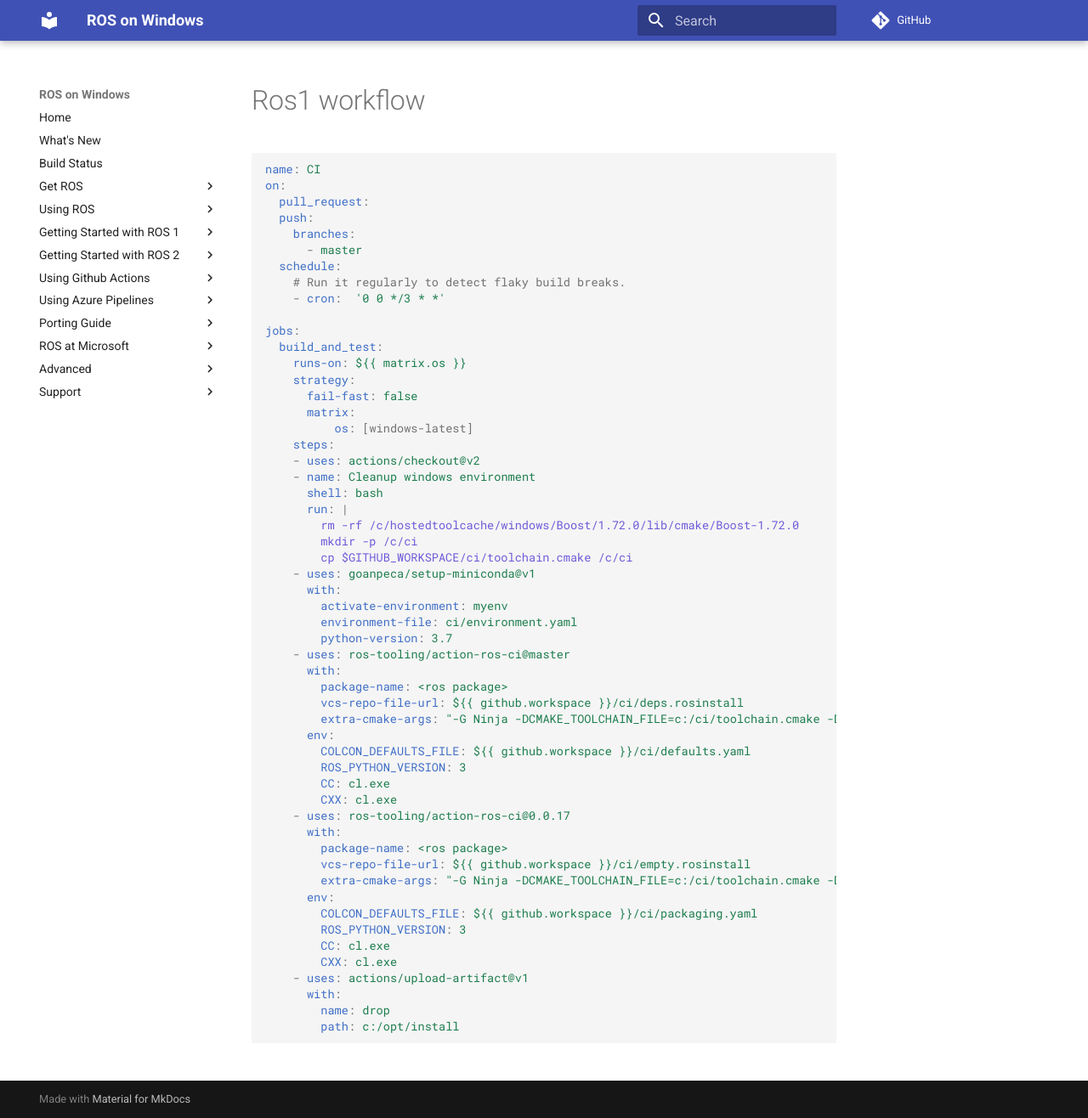
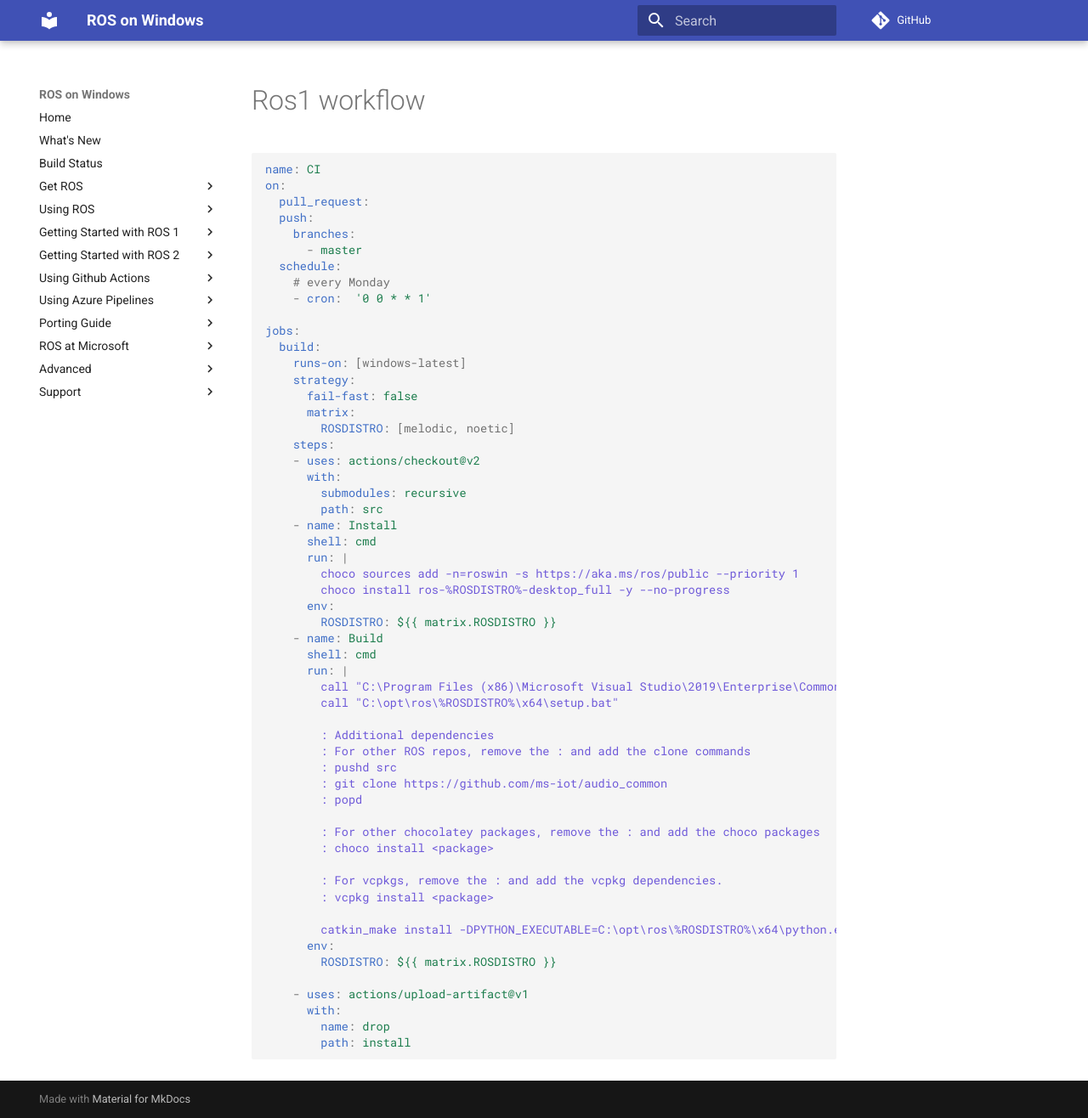
Before and after one commit to ms-iot/ROSOnWindows, an MkDocs documentation site: the page built from docs/GettingStarted/ros1_workflow.md, in a window 1280 px wide and 1316 px high. Shown: the whole window at 85% size. Built offline with MkDocs 1.6.1 and Material for MkDocs 9.7.7, drawn with Linux system fonts in a browser that asks for light colours; comment, search, counter and statistics services are not loaded.

Commit message:
Update to the new CI model

````diff
--- a/docs/GettingStarted/ros1_workflow.md
+++ b/docs/GettingStarted/ros1_workflow.md
@@ -1,4 +1,4 @@
-```yaml
+``` yaml
 
 name: CI
 on:
@@ -7,52 +7,53 @@
     branches:
       - master
   schedule:
-    # Run it regularly to detect flaky build breaks.
-    - cron:  '0 0 */3 * *'
+    # every Monday
+    - cron:  '0 0 * * 1'
 
 jobs:
-  build_and_test:
-    runs-on: ${{ matrix.os }}
+  build:
+    runs-on: [windows-latest]
     strategy:
       fail-fast: false
       matrix:
-          os: [windows-latest]
+        ROSDISTRO: [melodic, noetic]
     steps:
     - uses: actions/checkout@v2
-    - name: Cleanup windows environment
-      shell: bash
+      with:
+        submodules: recursive
+        path: src
+    - name: Install
+      shell: cmd
       run: |
-        rm -rf /c/hostedtoolcache/windows/Boost/1.72.0/lib/cmake/Boost-1.72.0
-        mkdir -p /c/ci
-        cp $GITHUB_WORKSPACE/ci/toolchain.cmake /c/ci
-    - uses: goanpeca/setup-miniconda@v1
-      with:
-        activate-environment: myenv
-        environment-file: ci/environment.yaml
-        python-version: 3.7
-    - uses: ros-tooling/action-ros-ci@master
-      with:
-        package-name: <ros package>
-        vcs-repo-file-url: ${{ github.workspace }}/ci/deps.rosinstall
-        extra-cmake-args: "-G Ninja -DCMAKE_TOOLCHAIN_FILE=c:/ci/toolchain.cmake -DCMAKE_BUILD_TYPE=Release"
+        choco sources add -n=roswin -s https://aka.ms/ros/public --priority 1
+        choco install ros-%ROSDISTRO%-desktop_full -y --no-progress
       env:
-        COLCON_DEFAULTS_FILE: ${{ github.workspace }}/ci/defaults.yaml
-        ROS_PYTHON_VERSION: 3
-        CC: cl.exe
-        CXX: cl.exe
-    - uses: ros-tooling/action-ros-ci@0.0.17
-      with:
-        package-name: <ros package>
-        vcs-repo-file-url: ${{ github.workspace }}/ci/empty.rosinstall
-        extra-cmake-args: "-G Ninja -DCMAKE_TOOLCHAIN_FILE=c:/ci/toolchain.cmake -DCMAKE_BUILD_TYPE=Release"
+        ROSDISTRO: ${{ matrix.ROSDISTRO }}
+    - name: Build
+      shell: cmd
+      run: |
+        call "C:\Program Files (x86)\Microsoft Visual Studio\2019\Enterprise\Common7\Tools\VsDevCmd.bat" -arch=amd64 -host_arch=amd64
+        call "C:\opt\ros\%ROSDISTRO%\x64\setup.bat"
+
+        : Additional dependencies
+        : For other ROS repos, remove the : and add the clone commands
+        : pushd src
+        : git clone https://github.com/ms-iot/audio_common
+        : popd
+
+        : For other chocolatey packages, remove the : and add the choco packages
+        : choco install <package>
+
+        : For vcpkgs, remove the : and add the vcpkg dependencies.
+        : vcpkg install <package>
+
+        catkin_make install -DPYTHON_EXECUTABLE=C:\opt\ros\%ROSDISTRO%\x64\python.exe
       env:
-        COLCON_DEFAULTS_FILE: ${{ github.workspace }}/ci/packaging.yaml
-        ROS_PYTHON_VERSION: 3
-        CC: cl.exe
-        CXX: cl.exe
+        ROSDISTRO: ${{ matrix.ROSDISTRO }}
+
     - uses: actions/upload-artifact@v1
       with:
         name: drop
-        path: c:/opt/install
+        path: install
 
 ```
````
Also changed, not shown: docs/GettingStarted/GithubSetupCI.md (+30 -35 lines).
